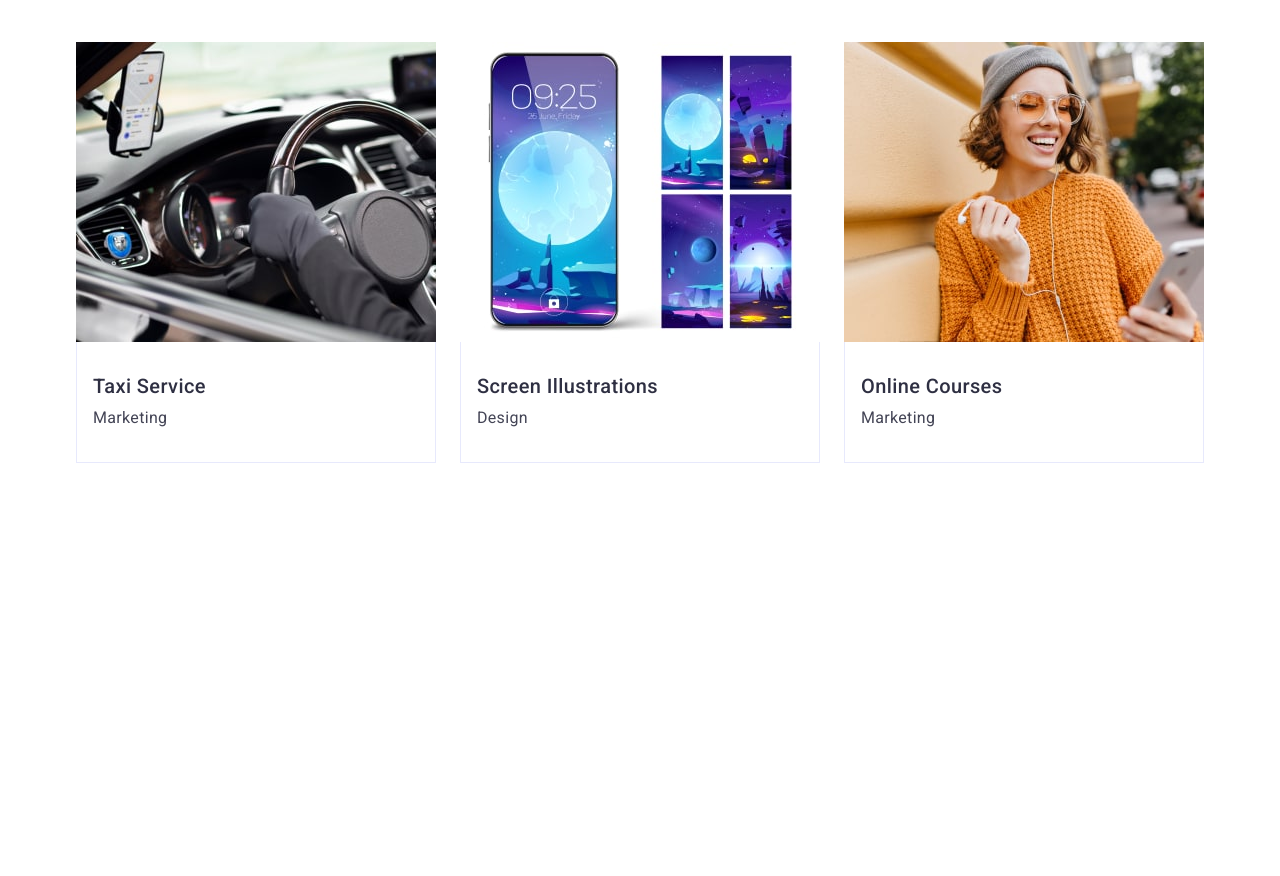
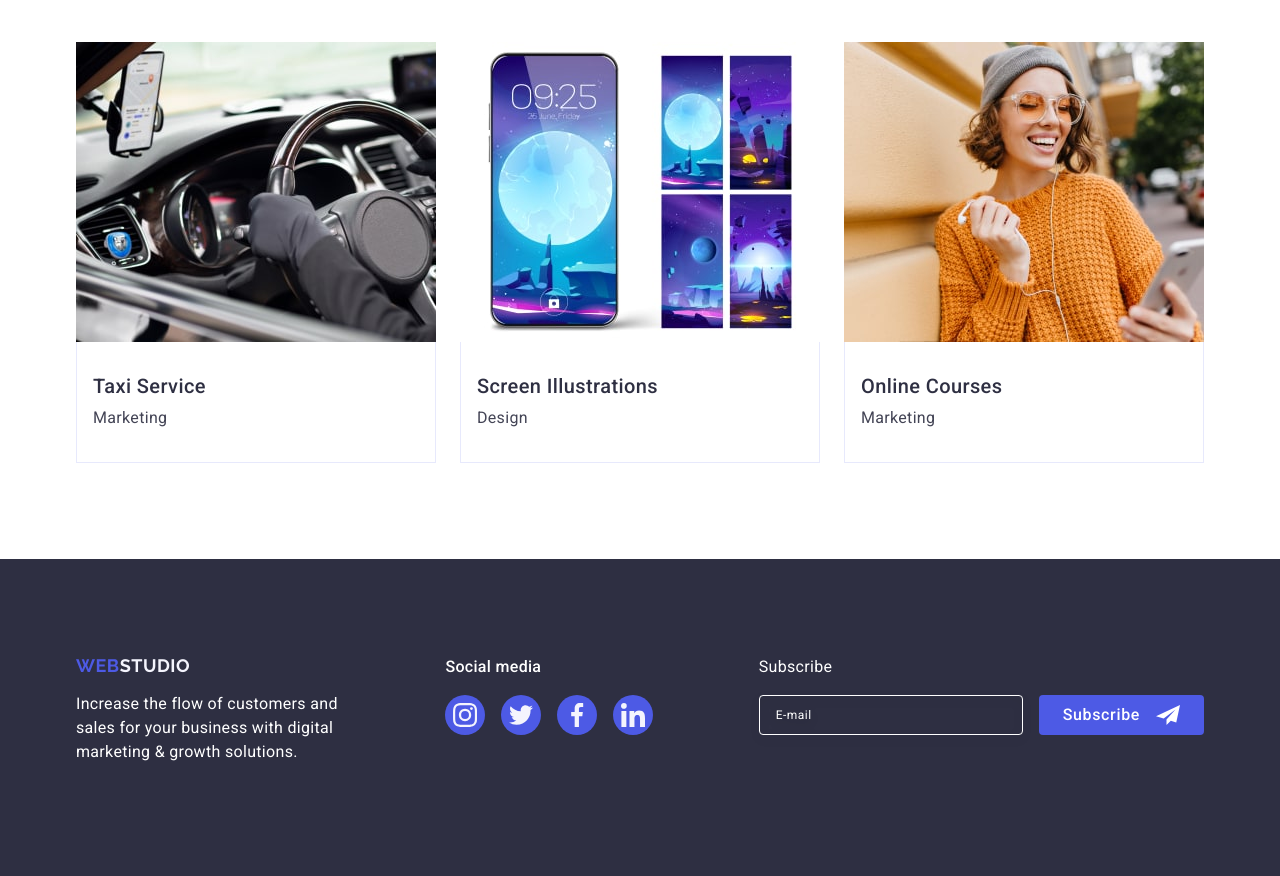
Before and after one commit to ktotokot/goit-markup-hw-06, a plain HTML site: page index.html in a window 1280 px wide. Shown: the part 1879-2755 px from the top of the page. Before the commit the page ends 2438 px from the top, so only its background shows below. Drawn offline with nearby package versions, Linux system fonts and the light colour scheme.

Commit message:
sections+footer

```diff
--- a/css/styles.css
+++ b/css/styles.css
@@ -429,18 +429,19 @@ border-right: 1px solid #E7E9FC;
 /* #region footer */
 .footer {
   background-color: #2E2F42;
-  padding-top: 100px;
-  padding-bottom: 100px;
+  padding-top: 96px;
+  padding-bottom: 96px;
 }
 
 .footer-container {
   display: flex;
-  align-items: baseline;
-}
+flex-direction: column;
+gap: 72px;}
 
 .footer-wrap {
-  margin-right: 120px;
-}
+display: flex;
+flex-wrap: wrap;
+justify-content: center;}
 
 .logo-footer {
   color: #4d5ae5;
@@ -469,8 +470,9 @@ margin-bottom: 16px;
 }
 
 .footer-soc-wrap {
-  margin-right: 80px;
-}
+  display: flex;
+  flex-wrap: wrap;
+  justify-content: center;}
 
 .footer-soc-list {
   display: flex;
@@ -517,16 +519,22 @@ margin-bottom: 16px;
 .footer-text {
     color: #FFF;
     font-size: 16px;
-    font-weight: 500;
     line-height: 1.5;
     letter-spacing: 0.02em;
     display: block;
     margin-bottom: 16px;
 }
 
+.footer-form-wrap {
+  display: flex;
+    flex-direction: column;
+    align-items: center;
+}
 .footer-form {
-    display: flex;
-    gap: 24px;
+  display: flex;
+  flex-direction: column;
+  align-items: center;
+  gap: 16px;
 }
 
 .footer-input {
@@ -842,7 +850,33 @@ margin-bottom: 16px;
 .portfolio-card {
   width: calc((100% - 24px) / 2);
 }
+
+.footer-container {
+  display: flex;
+  flex-direction: row;
+  flex-wrap: wrap;
+  width: 588px;
+  gap: 72px 24px;
 }
+.footer-wrap {
+  display: flex;
+  justify-content: left;
+  width: 264px;
+}
+.footer-soc-wrap {
+  display: flex;
+  flex-direction: column;
+  justify-content: flex-start;
+}
+.footer-form {
+  display: flex;
+  flex-direction: row;
+}
+.footer-form-wrap {
+  align-items: start;
+}
+}
+
 
 /* =========DESKTOP========== */
 @media screen and (min-width: 1158px) {
@@ -886,4 +920,13 @@ margin-bottom: 16px;
   width: calc((100% - 48px) / 3);
 }
 
+.footer-container {
+  display: flex;
+  flex-direction: row;
+  width: auto;
+  justify-content: space-between;
 }
+.footer-soc-paragraf {
+  margin-bottom: 0;
+}
+}
--- a/index.html
+++ b/index.html
@@ -492,7 +492,7 @@
         </div>
       </section>
     </main>
-    <!-- <footer class="footer">
+    <footer class="footer">
       <div class="container footer-container">
         <div class="footer-wrap">
           <a class="logo-footer" href="./index.html"
@@ -559,7 +559,7 @@
           </form>
         </div>
       </div>
-    </footer> -->
+    </footer>
 
     <div class="backdrop is-">
       <div class="modal">
```
